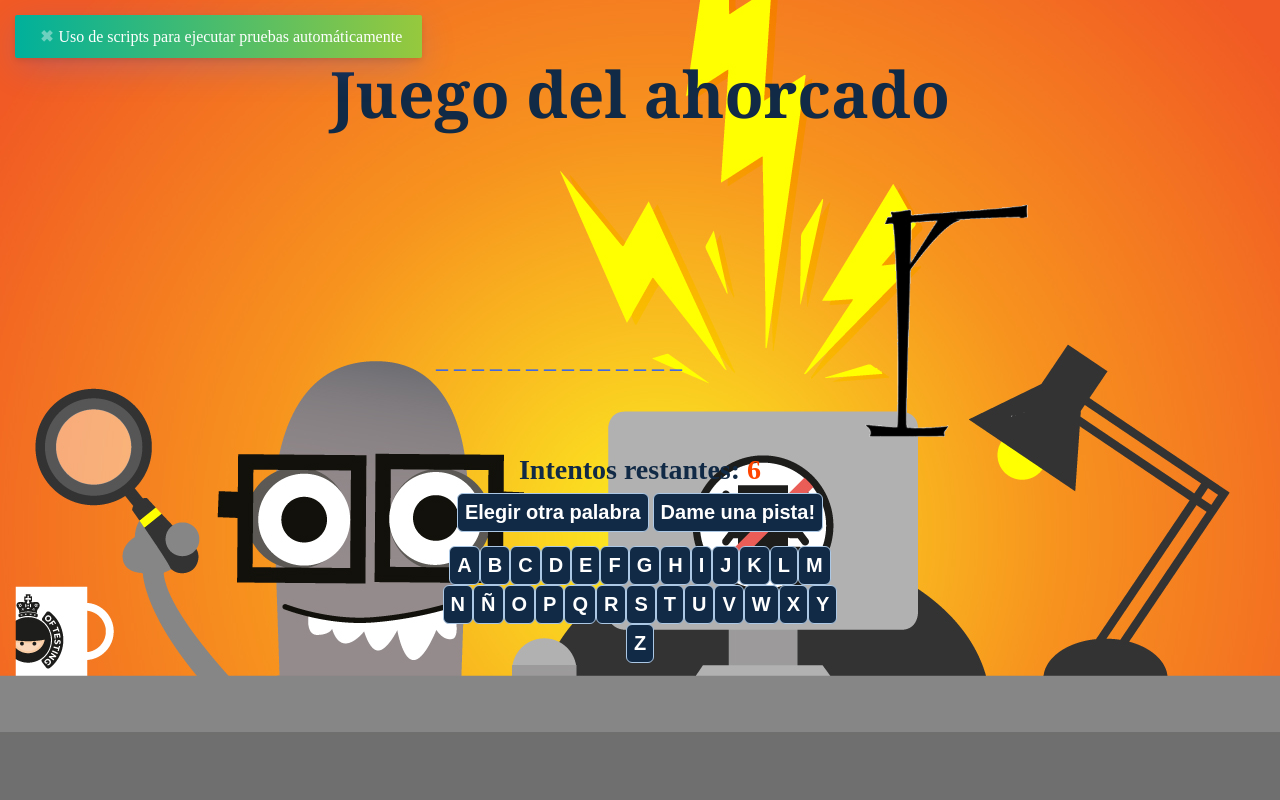
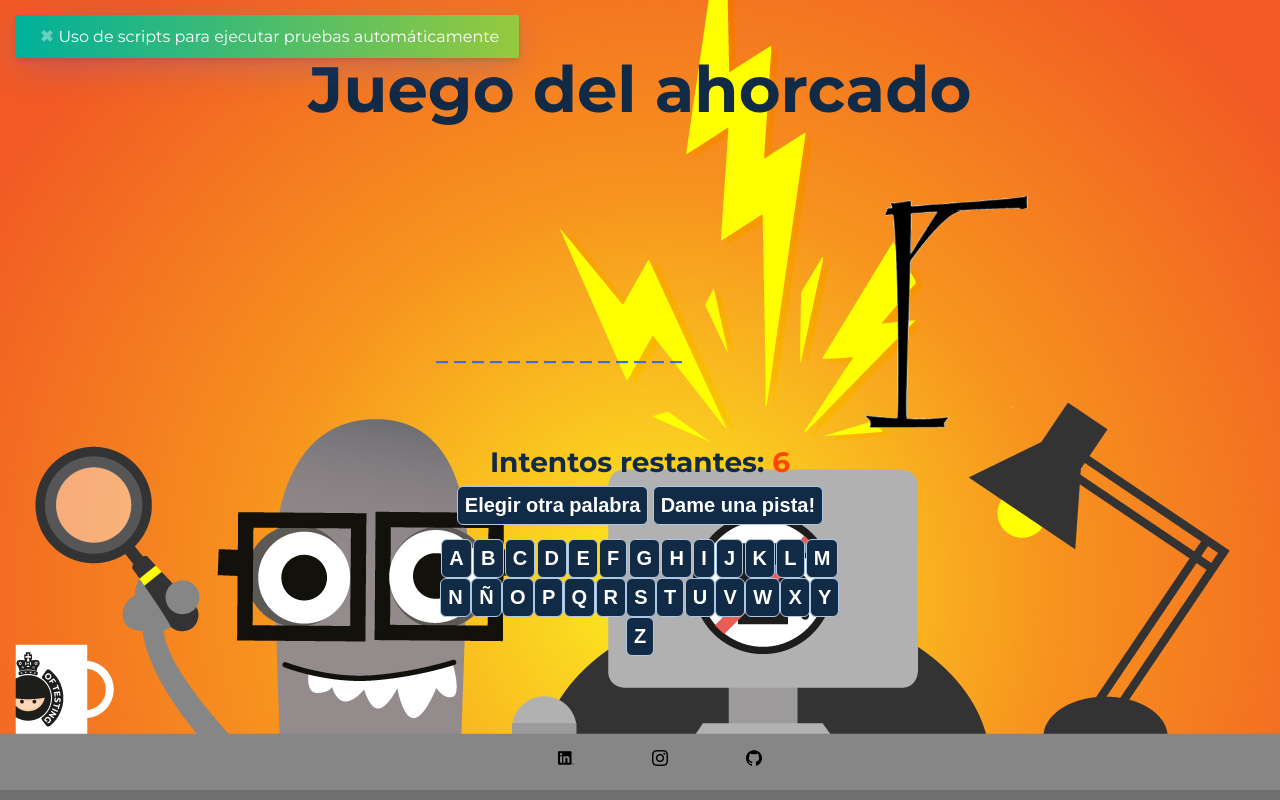
Before and after one commit to pakovatest/ahorcado-pakova.github.io, a website: page ahorcado.html in a window 1280 px wide. Both pictures are taken after a click on the button "Dame una pista!". Drawn offline with nearby package versions, Linux system fonts and the light colour scheme.

Commit message:
add footer and font

```diff
--- a/ahorcado.css
+++ b/ahorcado.css
@@ -1,8 +1,9 @@
-
 body {
 
   background-image: url("imagen1.jpg");
   background-position:center;
+  font-family: "Montserrat", sans-serif;
+
 
 }
 * {
@@ -15,9 +16,9 @@ body {
 h1.titulo {
   margin: 50px auto 80px auto;
   text-align: center;
-  font-family: Cambria, Cochin, Georgia, Times, Times New Roman, serif;
   color: #112A46;
   font-size: 4em;
+
 }
 h1#msg-final {
   text-align: center;
@@ -64,7 +65,7 @@ h2.palabra {
 }
 .flex-row {
   display: flex;
-  justify-content: center;
+  justify-content: space-evenly;
   flex-wrap: wrap;
    margin: 7px auto;
 }
@@ -135,3 +136,16 @@ div#hueco-pista {
 h3{
   font-size: 28px;
 }
+
+#footer ul{
+  margin-top: 80px;
+  text-decoration: none;
+  display: flex;
+  flex-wrap: nowrap;
+  justify-content: space-evenly;
+    align-items: center;
+}
+li{
+  list-style: none;
+
+}
--- a/ahorcado.html
+++ b/ahorcado.html
@@ -5,7 +5,9 @@
     <title>Ahorcado</title>
     <link rel="stylesheet" href="ahorcado.css">
     <link rel="stylesheet" type="text/css" href="https://cdn.jsdelivr.net/npm/toastify-js/src/toastify.min.css">
-
+    <link rel="preconnect" href="https://fonts.googleapis.com">
+    <link rel="preconnect" href="https://fonts.gstatic.com" crossorigin>
+    <link href="https://fonts.googleapis.com/css2?family=Montserrat:ital,wght@0,100..900;1,100..900&display=swap" rel="stylesheet">
   </head>
   <body>
       <div class="main-container">
@@ -44,7 +46,20 @@
             <div class="flex-row" id="abcdario">
             </div>
       </div>
+    </div>
+    <footer>
+      <div class="flex-row" id="footer">
+        <div class="col">
+      <ul>
+        <li><a href="https://www.linkedin.com/company/pakova-testing" target="_blank"><img src="img/linkedin.png" alt=""></a></li>
+        <li><a href="https://www.instagram.com/pakovatesting/" target="_blank"><img src="img/instagram.png" alt=""></a></li>
+        <li><a href="https://github.com/pakovatest" target="_blank"><img src="img/github.png" alt=""></a></li>
+      </ul>
+    </div>
+    </div>
+    </footer>
       <script src="ahorcado.js"></script>
       <script type="text/javascript" src="https://cdn.jsdelivr.net/npm/toastify-js"></script>
+
   </body>
 </html>
--- a/ahorcado.js
+++ b/ahorcado.js
@@ -10,14 +10,14 @@ var palabras = [
   ["Jira", "Gestor de proyectos e incidencias"],
   ["Notepad", "Editor de texto y código libre"],
   ["Smoke", "Prueba inicial para asegurar que las funciones"],
-  ["Automatización", "Uso de scripts para ejecutar pruebas automáticamente"],
+  ["Automatizacion", "Uso de scripts para ejecutar pruebas automáticamente"],
   ["Testing", "Proceso para verificar si un software cumple con los requisitos"],
   ["Manual", "Pruebas realizadas sin el uso de herramientas automáticas"],
-  ["Regresión", "Verificación de que un cambio no afecte negativamente funciones existentes."],
+  ["Regresion", "Verificación de que un cambio no afecte negativamente funciones existentes."],
   ["Repositorio", "Lugar donde se almacenan versiones de código"],
   ["Unitario", "Prueba de una sola parte del código, como una función o método"],
   ["Funcional", "Tipo de prueba que evalúa si el sistema cumple con sus funciones"],
-  ["Integración", "Probar cómo interactúan los módulos entre sí"],
+  ["Integracion", "Probar cómo interactúan los módulos entre sí"],
 ]
 
 var palabra = "";
@@ -142,7 +142,7 @@ const toastify = document.getElementById("pista")
 toastify.addEventListener("click", () =>{
   Toastify({
     text: palabras[rand][1],
-    duration: 3000,
+    duration: 4000,
     destination: "https://github.com/apvarun/toastify-js",
     newWindow: true,
     close: true,
```
Also changed, not shown: img/github.png (added), img/instagram.png (added), img/linkedin.png (added).
